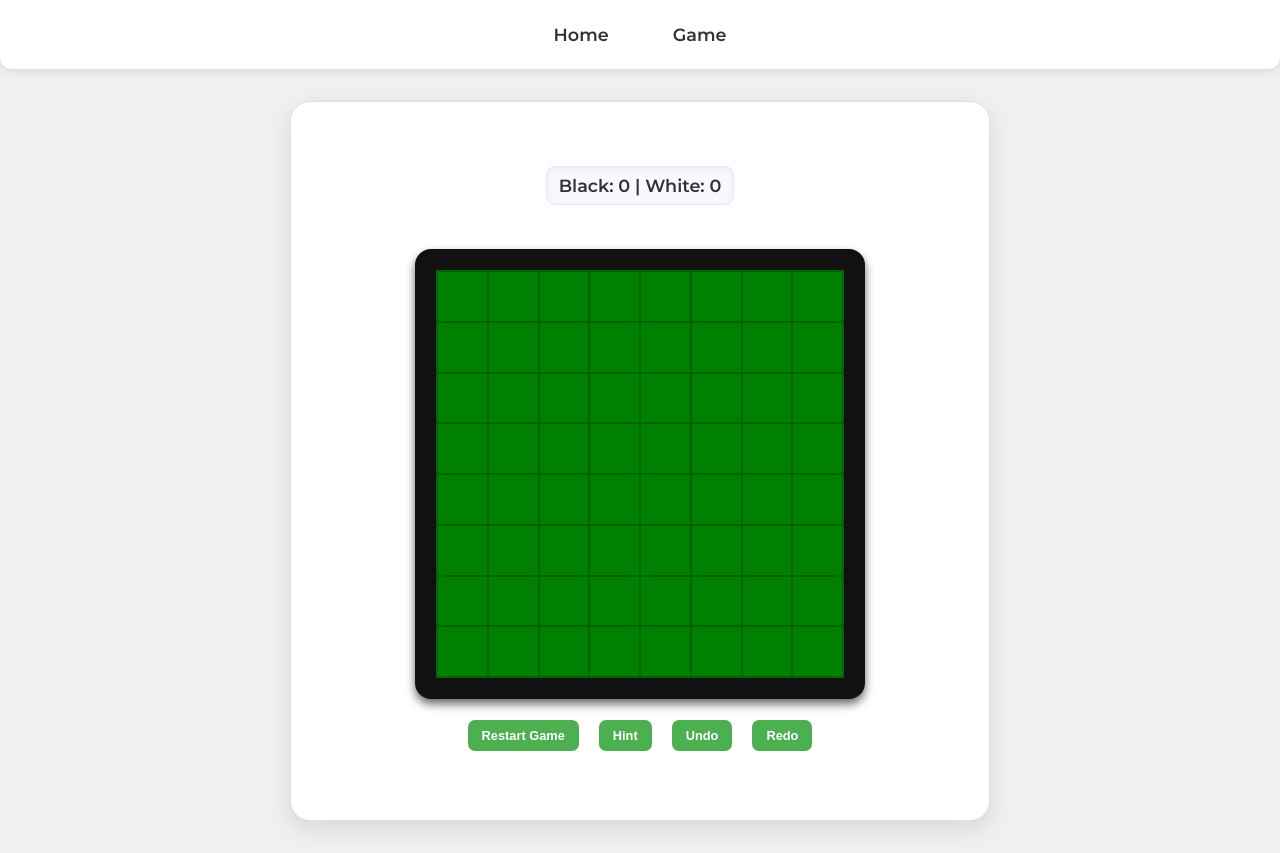
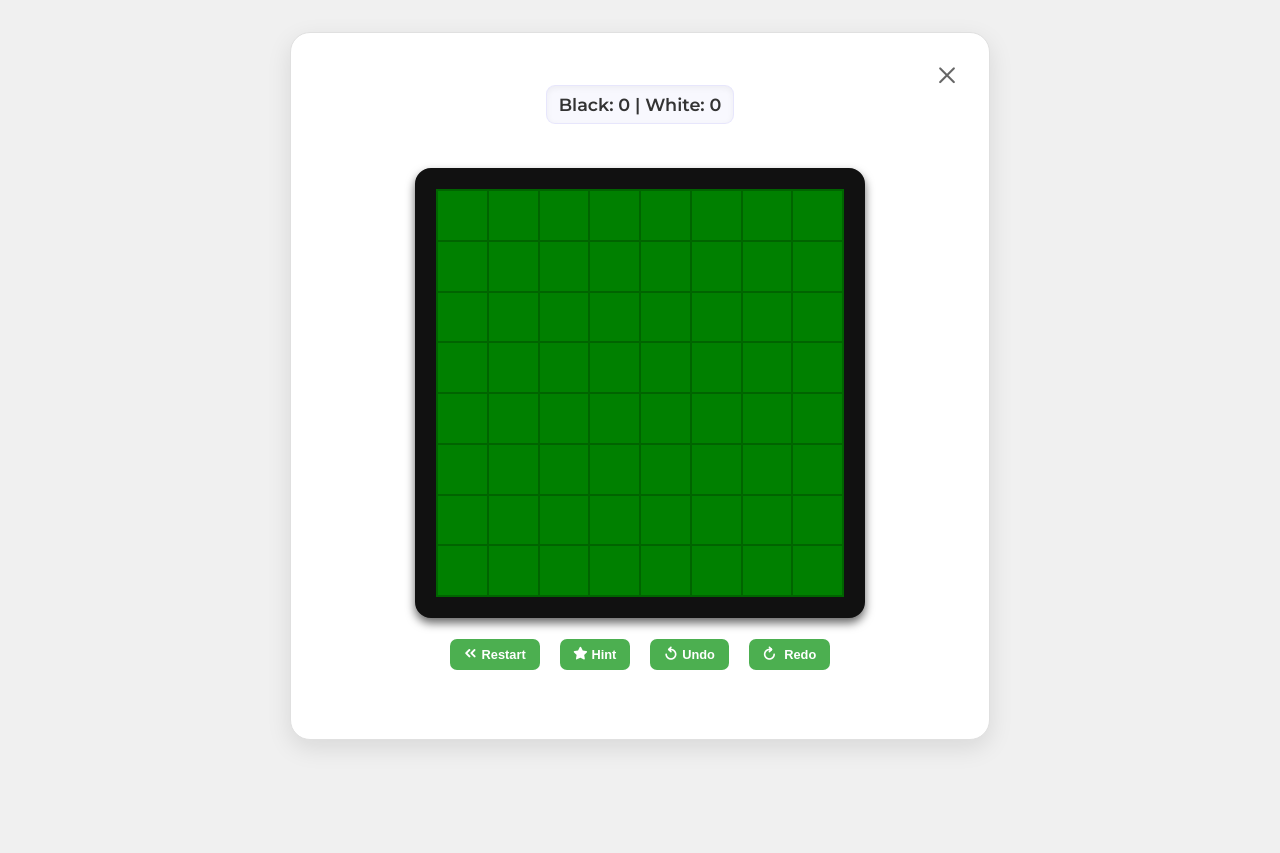
Before and after one commit to marcothuemmler/org.thuemmler.reversi, a Vue app in the folder frontend/: page /game in a window 1280 px wide. After the commit the page ends 800 px from the top, so only its background shows below. Built offline with nearby package versions, Linux system fonts and the light colour scheme; no server answers.

Commit message:
refactor: remove URL-based game state and polish UI

```diff
--- a/frontend/package.json
+++ b/frontend/package.json
@@ -16,6 +16,7 @@
     "format": "prettier --write src/"
   },
   "dependencies": {
+    "primeicons": "^7.0.0",
     "vue": "^3.5.18",
     "vue-router": "^4.5.1"
   },
@@ -32,7 +33,7 @@
     "npm-run-all2": "^8.0.4",
     "prettier": "3.6.2",
     "typescript": "~5.8.0",
-    "vite": "^7.0.6",
+    "vite": "7.1.11",
     "vite-plugin-vue-devtools": "^8.0.3",
     "vue-tsc": "^3.0.4"
   }
--- a/frontend/src/App.vue
+++ b/frontend/src/App.vue
@@ -1,55 +1,18 @@
-<script>
-import Game from './components/Game.vue'
-import Home from './components/Home.vue'
-
+<script lang="ts">
 export default {
   name: 'App',
-  components: {
-    Home,
-    Game,
-  },
 }
 </script>
 
 <template>
   <div id="app">
-    <nav class="navbar">
-      <router-link class="nav-link" to="/">Home</router-link>
-      <router-link class="nav-link" to="/game">Game</router-link>
-    </nav>
     <main class="content">
-      <router-view class="glass-card"></router-view>
+      <router-view class="glass-card" />
     </main>
   </div>
 </template>
 
 <style scoped>
-.navbar {
-  display: flex;
-  justify-content: center;
-  gap: 2rem;
-  flex-wrap: wrap;
-  width: 100%;
-  padding: 1rem 1rem;
-  background: #ffffff;
-  box-shadow: 0 2px 8px rgba(0, 0, 0, 0.1);
-  border-radius: 0 0 12px 12px;
-}
-
-.nav-link {
-  text-decoration: none;
-  font-weight: 600;
-  font-size: 1.1rem;
-  padding: 0.5rem 1rem;
-  border-radius: 12px;
-  color: #333;
-  transition: color 0.3s ease;
-}
-
-.nav-link:hover {
-  color: #4f46e5;
-}
-
 .content {
   flex: 1;
   display: flex;
@@ -87,16 +50,8 @@ export default {
 }
 
 @media (max-width: 480px) {
-  .navbar {
-    background-color: #f0f0f0;
-    gap: 1rem;
-    padding: 0.8rem 0.5rem;
-    border-radius: unset;
-  }
   .glass-card {
-    background-color: #f0f0f0;
-    padding: 1.5rem 1rem;
-    width: 100%;
+    background: unset;
   }
 }
 </style>
--- /dev/null
+++ b/frontend/src/components/exit-modal.vue
@@ -0,0 +1,58 @@
+<script setup lang="ts">
+defineProps<{
+  show: boolean
+}>()
+
+const emit = defineEmits<{
+  (e: 'yes'): void
+  (e: 'no'): void
+}>()
+</script>
+
+<template>
+  <div v-if="show" class="modal-overlay">
+    <div class="modal">
+      <h2>Exit Game?</h2>
+      <div class="buttons">
+        <button @click="emit('no')">No</button>
+        <button class="destructive" @click="emit('yes')">Yes</button>
+      </div>
+    </div>
+  </div>
+</template>
+
+<style scoped>
+.modal-overlay {
+  position: fixed;
+  top: 0;
+  left: 0;
+  width: 100%;
+  height: 100%;
+  background-color: rgba(0, 0, 0, 0.5);
+  display: flex;
+  justify-content: center;
+  align-items: center;
+  z-index: 999;
+}
+
+.modal {
+  background-color: #fff;
+  padding: 2rem 2.5rem;
+  border-radius: 12px;
+  text-align: center;
+  min-width: 280px;
+  box-shadow: 0 8px 16px rgba(0, 0, 0, 0.25);
+}
+
+.buttons {
+  display: flex;
+  justify-content: center;
+  gap: 0.5rem;
+  margin-top: 1.5rem;
+}
+
+.modal .buttons button {
+  flex: 1;
+  width: 0;
+}
+</style>
--- a/frontend/src/components/GameOverModal.vue
+++ b/frontend/src/components/game-over-modal.vue
@@ -1,6 +1,5 @@
 <script setup lang="ts">
 import { defineProps, onUnmounted, watch } from 'vue'
-import { useRouter } from 'vue-router'
 
 const props = defineProps<{
   show: boolean
@@ -10,16 +9,15 @@ const props = defineProps<{
 
 const emit = defineEmits<{
   (e: 'restart'): void
+  (e: 'exit'): void
 }>()
 
-const router = useRouter()
+function handleExit() {
+  emit('exit')
+}
 
 function handleRestart() {
   emit('restart')
-}
-
-function goHome() {
-  router.push('/')
 }
 
 watch(
@@ -30,7 +28,7 @@ watch(
     } else {
       removeScrollLock()
     }
-  }
+  },
 )
 
 function removeScrollLock() {
@@ -55,7 +53,7 @@ onUnmounted(() => {
       <p class="winner-text">{{ winner }}</p>
       <div class="buttons">
         <button @click="handleRestart">Restart</button>
-        <button class="destructive" @click="goHome">Exit</button>
+        <button class="destructive" @click="handleExit">Exit</button>
       </div>
     </div>
   </div>
--- a/frontend/src/components/Game.vue
+++ b/frontend/src/components/reversi-game.vue
@@ -1,7 +1,9 @@
 <script setup lang="ts">
 import { ref, watch } from 'vue'
 import { useGame } from '@/composables/Game'
-import GameOverModal from './GameOverModal.vue'
+import GameOverModal from '@/components/game-over-modal.vue'
+import ExitModal from '@/components/exit-modal.vue'
+import 'primeicons/primeicons.css'
 
 const {
   isFinished,
@@ -11,6 +13,7 @@ const {
   gridSize,
   board,
   cellClass,
+  goHome,
   makeMove,
   pieceTransform,
   toggleValidMoves,
@@ -20,22 +23,34 @@ const {
   winner,
 } = useGame()
 const showModal = ref(false)
+const showExitModal = ref(false)
+
+function requestExit() {
+  showExitModal.value = true
+}
 
 watch(
   () => isFinished.value,
   (finished) => {
     if (finished) setTimeout(() => (showModal.value = true), 500)
-  }
+  },
 )
 
 function restartGame() {
   showModal.value = false
   createGame()
 }
+
+function closeExitModal() {
+  showExitModal.value = false
+}
 </script>
 
 <template>
-  <div id="game">
+  <div class="reversi-game">
+    <div class="exit-button" @click="showExitModal = true">
+      <i class="pi pi-times exit-icon" />
+    </div>
     <p class="score">Black: {{ blackCount }} | White: {{ whiteCount }}</p>
     <div id="board" :style="{ gridTemplateColumns: `repeat(${gridSize}, 1fr)` }">
       <div
@@ -58,13 +73,14 @@ function restartGame() {
       </div>
     </div>
     <div class="controls">
-      <button @click="restartGame">Restart Game</button>
-      <button @click="toggleValidMoves">Hint</button>
-      <button @click="undoMove">Undo</button>
-      <button @click="redoMove">Redo</button>
+      <button @click="restartGame"><i class="pi pi-angle-double-left button-icon" />Restart</button>
+      <button @click="toggleValidMoves"><i class="pi pi-star-fill button-icon" />Hint</button>
+      <button @click="undoMove"><i class="pi pi-undo button-icon" />Undo</button>
+      <button @click="redoMove"><i class="pi pi-refresh button-icon" /> Redo</button>
     </div>
-    <GameOverModal :show="showModal" :winner="winner" @restart="restartGame" :result="result" />
+    <GameOverModal :show="showModal" :winner="winner" @restart="restartGame" :result="result" @exit="requestExit" />
+    <ExitModal :show="showExitModal" @yes="goHome" @no="closeExitModal" />
   </div>
 </template>
 
-<style scoped src="@/styles/Game.css"></style>
+<style scoped src="@/styles/reversi-game.css"></style>
--- a/frontend/src/components/Home.vue
+++ b/frontend/src/components/reversi-home.vue
@@ -1,5 +1,5 @@
 <script setup lang="ts">
-import { useHome } from '../composables/Home'
+import { useHome } from '@/composables/Home'
 
 const home = useHome()
 </script>
@@ -20,5 +20,4 @@ const home = useHome()
   </div>
 </template>
 
-<style scoped src="@/styles/Home.css">
-</style>
+<style scoped src="@/styles/reversi-home.css"></style>
--- a/frontend/src/composables/Home.ts
+++ b/frontend/src/composables/Home.ts
@@ -5,8 +5,8 @@ type GameMode = 'Singleplayer' | 'Multiplayer'
 export function useHome() {
   const router = useRouter()
 
-  function goToGame(mode: GameMode) {
-    router.push({
+  async function goToGame(mode: GameMode) {
+    await router.push({
       path: '/game',
       state: { mode, currentPlayer: 'BLACK' },
     })
--- a/frontend/src/styles/Game.css
+++ /dev/null
@@ -1,153 +0,0 @@
-#game {
-    display: flex;
-    flex-direction: column;
-    align-items: center;
-    font-family: 'Montserrat', sans-serif;
-    color: #333;
-    width: 100%;
-}
-
-.controls {
-    display: flex;
-    flex-wrap: wrap;
-    justify-content: center;
-    margin-top: 1rem;
-    gap: 10px;
-    width: 100%;
-}
-
-.score {
-    font-size: 1.1rem;
-    font-weight: 600;
-    margin-bottom: 1.5rem;
-    padding: 8px 12px;
-    background: rgba(79, 70, 229, 0.04);
-    border-radius: 9px;
-    border: 1px solid rgba(79, 70, 229, 0.1);
-    text-align: center;
-    width: fit-content;
-    box-shadow: inset 0 2px 6px rgba(0, 0, 0, 0.05);
-    transition: all 0.3s ease;
-}
-
-#board {
-    display: grid;
-    grid-gap: 2px;
-    margin-top: 20px;
-    background-color: #006400;
-    padding: 2px;
-    border: 21px solid #111;
-    border-radius: 16px;
-    box-shadow: 0 5px 10px rgba(0, 0, 0, 0.6);
-    width: 90vw;
-    max-width: 450px;
-    aspect-ratio: 1 / 1;
-}
-
-.cell {
-    width: 100%;
-    height: 100%;
-    background-color: green;
-    position: relative;
-    cursor: pointer;
-}
-
-.piece {
-    width: 80%;
-    height: 80%;
-    position: absolute;
-    top: 50%;
-    left: 50%;
-    transform-style: preserve-3d;
-    transform: translate(-50%, -50%) rotateY(0deg);
-    transition: transform 0.5s;
-}
-
-.piece .front,
-.piece .back {
-    position: absolute;
-    width: 100%;
-    height: 100%;
-    border-radius: 50%;
-    backface-visibility: hidden;
-    box-shadow: 0 4px 8px rgba(0, 0, 0, 0.4);
-}
-
-.piece .front {
-    background: conic-gradient(from 45deg, #111 0deg, #222 60deg, #111 120deg, #000 180deg, #111 240deg, #222 300deg, #111 360deg);
-}
-
-.piece .back {
-    background: conic-gradient(from 45deg, #fff 0deg, #eee 60deg, #fff 120deg, #ddd 180deg, #fff 240deg, #eee 300deg, #fff 360deg);
-    transform: rotateY(180deg);
-}
-
-.piece::before {
-    content: '';
-    position: absolute;
-    width: 100%;
-    height: 100%;
-    border-radius: 50%;
-    top: 0;
-    left: 0;
-    background: radial-gradient(circle at 25% 25%, rgba(255, 255, 255, 0.4), transparent 60%);
-    pointer-events: none;
-}
-
-.cell.highlight::after {
-    content: '';
-    position: absolute;
-    width: 80%;
-    height: 80%;
-    border-radius: 50%;
-    background-color: rgba(60, 60, 60, 0.3);
-    top: 50%;
-    left: 50%;
-    transform: translate(-50%, -50%);
-    pointer-events: none;
-    box-shadow: inset 0 2px 6px rgba(0, 0, 0, 0.5), inset 0 -2px 4px rgba(255, 255, 255, 0.2);
-}
-
-.modal-overlay {
-    position: fixed;
-    top: 0;
-    left: 0;
-    width: 100%;
-    height: 100%;
-    background-color: rgba(0, 0, 0, 0.6);
-    display: flex;
-    justify-content: center;
-    align-items: center;
-    z-index: 999;
-}
-
-.modal {
-    background: #fff;
-    padding: 2rem;
-    border-radius: 1rem;
-    text-align: center;
-    min-width: 250px;
-    box-shadow: 0 0 10px rgba(0, 0, 0, 0.3);
-}
-
-.modal button {
-    margin-top: 1rem;
-    padding: 0.5rem 1rem;
-    border: none;
-    background-color: #333;
-    color: #fff;
-    border-radius: 0.5rem;
-    cursor: pointer;
-}
-
-.modal button:hover {
-    background-color: #555;
-}
-
-@media (max-width: 768px) {
-    #board {
-            grid-gap: 1px;
-            padding: 1px;
-            border: 14px solid #111;
-    }
-}
--- /dev/null
+++ b/frontend/src/styles/reversi-game.css
@@ -0,0 +1,170 @@
+.reversi-game {
+  display: flex;
+  flex-direction: column;
+  align-items: center;
+  justify-content: center;
+  padding: 2rem 2rem 4rem 2rem;
+}
+
+.controls {
+  display: flex;
+  flex-wrap: wrap;
+  justify-content: center;
+  margin-top: 1rem;
+  gap: 10px;
+  width: 100%;
+}
+
+.score {
+  font-size: 1.1rem;
+  font-weight: 600;
+  margin-bottom: 1.5rem;
+  padding: 8px 12px;
+  background: rgba(79, 70, 229, 0.04);
+  border-radius: 9px;
+  border: 1px solid rgba(79, 70, 229, 0.1);
+  text-align: center;
+  width: fit-content;
+  box-shadow: inset 0 2px 6px rgba(0, 0, 0, 0.05);
+  transition: all 0.3s ease;
+}
+
+#board {
+  display: grid;
+  grid-gap: 2px;
+  margin-top: 20px;
+  background-color: #006400;
+  padding: 2px;
+  border: 21px solid #111;
+  border-radius: 16px;
+  box-shadow: 0 5px 10px rgba(0, 0, 0, 0.6);
+  width: 90vw;
+  max-width: 450px;
+  aspect-ratio: 1 / 1;
+}
+
+.cell {
+  width: 100%;
+  height: 100%;
+  background-color: green;
+  position: relative;
+  cursor: pointer;
+}
+
+.piece {
+  width: 80%;
+  height: 80%;
+  position: absolute;
+  top: 50%;
+  left: 50%;
+  transform-style: preserve-3d;
+  transform: translate(-50%, -50%) rotateY(0deg);
+  transition: transform 0.5s;
+}
+
+.piece .front,
+.piece .back {
+  position: absolute;
+  width: 100%;
+  height: 100%;
+  border-radius: 50%;
+  backface-visibility: hidden;
+  box-shadow: 0 4px 8px rgba(0, 0, 0, 0.4);
+}
+
+.piece .front {
+  background: conic-gradient(from 45deg, #111 0deg, #222 60deg, #111 120deg, #000 180deg, #111 240deg, #222 300deg, #111 360deg);
+}
+
+.piece .back {
+  background: conic-gradient(from 45deg, #fff 0deg, #eee 60deg, #fff 120deg, #ddd 180deg, #fff 240deg, #eee 300deg, #fff 360deg);
+  transform: rotateY(180deg);
+}
+
+.piece::before {
+  content: '';
+  position: absolute;
+  width: 100%;
+  height: 100%;
+  border-radius: 50%;
+  top: 0;
+  left: 0;
+  background: radial-gradient(circle at 25% 25%, rgba(255, 255, 255, 0.4), transparent 60%);
+  pointer-events: none;
+}
+
+.cell.highlight::after {
+  content: '';
+  position: absolute;
+  width: 80%;
+  height: 80%;
+  border-radius: 50%;
+  background-color: rgba(60, 60, 60, 0.3);
+  top: 50%;
+  left: 50%;
+  transform: translate(-50%, -50%);
+  pointer-events: none;
+  box-shadow: inset 0 2px 6px rgba(0, 0, 0, 0.5), inset 0 -2px 4px rgba(255, 255, 255, 0.2);
+}
+
+.modal-overlay {
+  position: fixed;
+  top: 0;
+  left: 0;
+  width: 100%;
+  height: 100%;
+  background-color: rgba(0, 0, 0, 0.6);
+  display: flex;
+  justify-content: center;
+  align-items: center;
+  z-index: 999;
+}
+
+.modal {
+  background: #fff;
+  padding: 2rem;
+  border-radius: 1rem;
+  text-align: center;
+  min-width: 250px;
+  box-shadow: 0 0 10px rgba(0, 0, 0, 0.3);
+}
+
+.modal button {
+  margin-top: 1rem;
+  padding: 0.5rem 1rem;
+  border: none;
+  background-color: #333;
+  color: #fff;
+  border-radius: 0.5rem;
+  cursor: pointer;
+}
+
+.modal button:hover {
+  background-color: #555;
+}
+
+@media (max-width: 768px) {
+  #board {
+    grid-gap: 1px;
+    padding: 1px;
+    border: 14px solid #111;
+  }
+}
+
+.exit-button {
+  display: flex;
+  width: 100%;
+  justify-content: end;
+  align-content: end;
+  align-items: end
+}
+
+.exit-icon {
+  font-size: 20px;
+  color: #666
+}
+
+.button-icon {
+  padding: 0 5px 0 0;
+  font-weight: bold
+}
--- a/frontend/src/styles/Home.css
+++ b/frontend/src/styles/reversi-home.css
@@ -3,8 +3,7 @@
     flex-direction: column;
     align-items: center;
     justify-content: center;
-    background: #f9fafb;
-    padding: 20px;
+    padding: 32px 20px;
 }
 
 .title {
```
Also changed, not shown: frontend/src/composables/Game.ts (+9 -13 lines), frontend/src/router/index.ts (+6 -6 lines), 1 other file (tests, documents, lock files or other folders).
